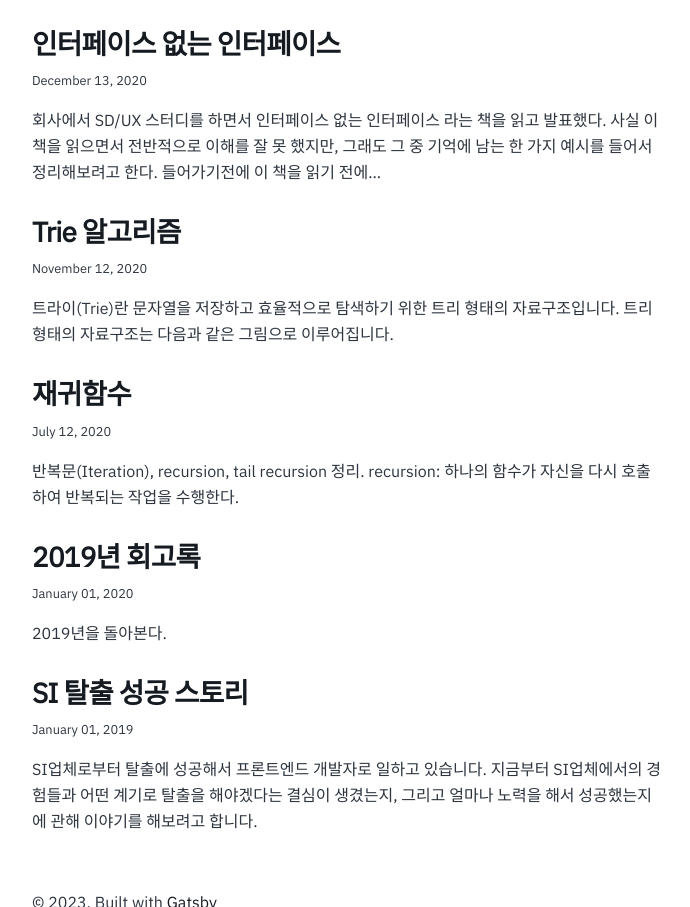
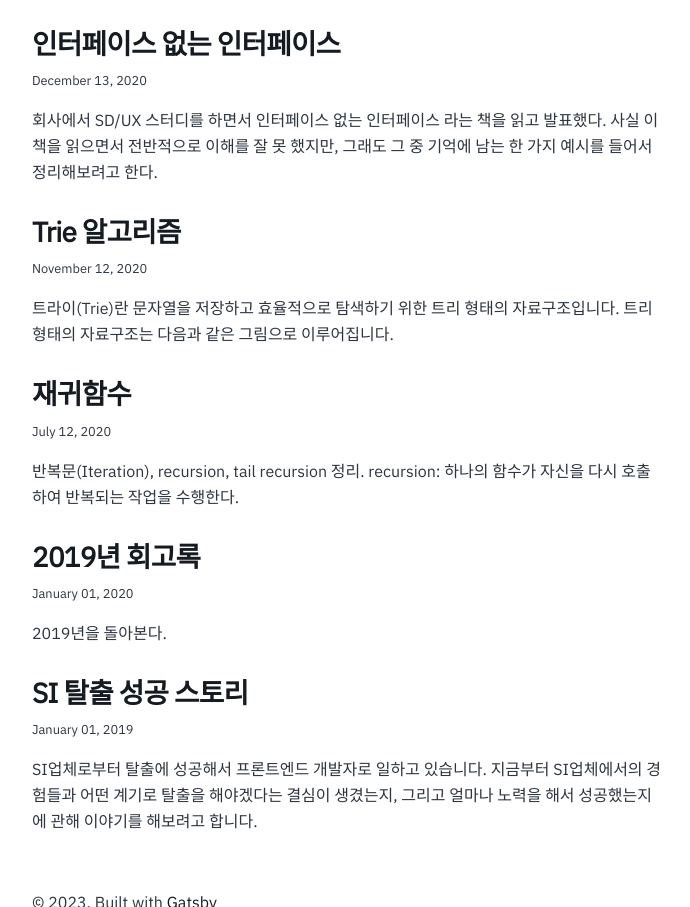
Before and after one commit to StellaKim1230/stella-blog, a Gatsby site: page / in a window 1280 px wide. Shown: the part 970-1877 px from the top of the page, without its empty margins (292-982 px from the left). Built offline with nearby package versions, Linux system fonts and the light colour scheme; Gatsby itself is replaced by a stand-in of ours.

Commit message:
Add description.

```diff
--- a/content/blog/book-reports/interface-without-interface.md
+++ b/content/blog/book-reports/interface-without-interface.md
@@ -1,6 +1,7 @@
 ---
 title: 인터페이스 없는 인터페이스
 date: "2020-12-13"
+description: "회사에서 SD/UX 스터디를 하면서 인터페이스 없는 인터페이스 라는 책을 읽고 발표했다. 사실 이 책을 읽으면서 전반적으로 이해를 잘 못 했지만, 그래도 그 중 기억에 남는 한 가지 예시를 들어서 정리해보려고 한다."
 meta:
   - name: description
     content: 인터페이스 없는 인터페이스
```
